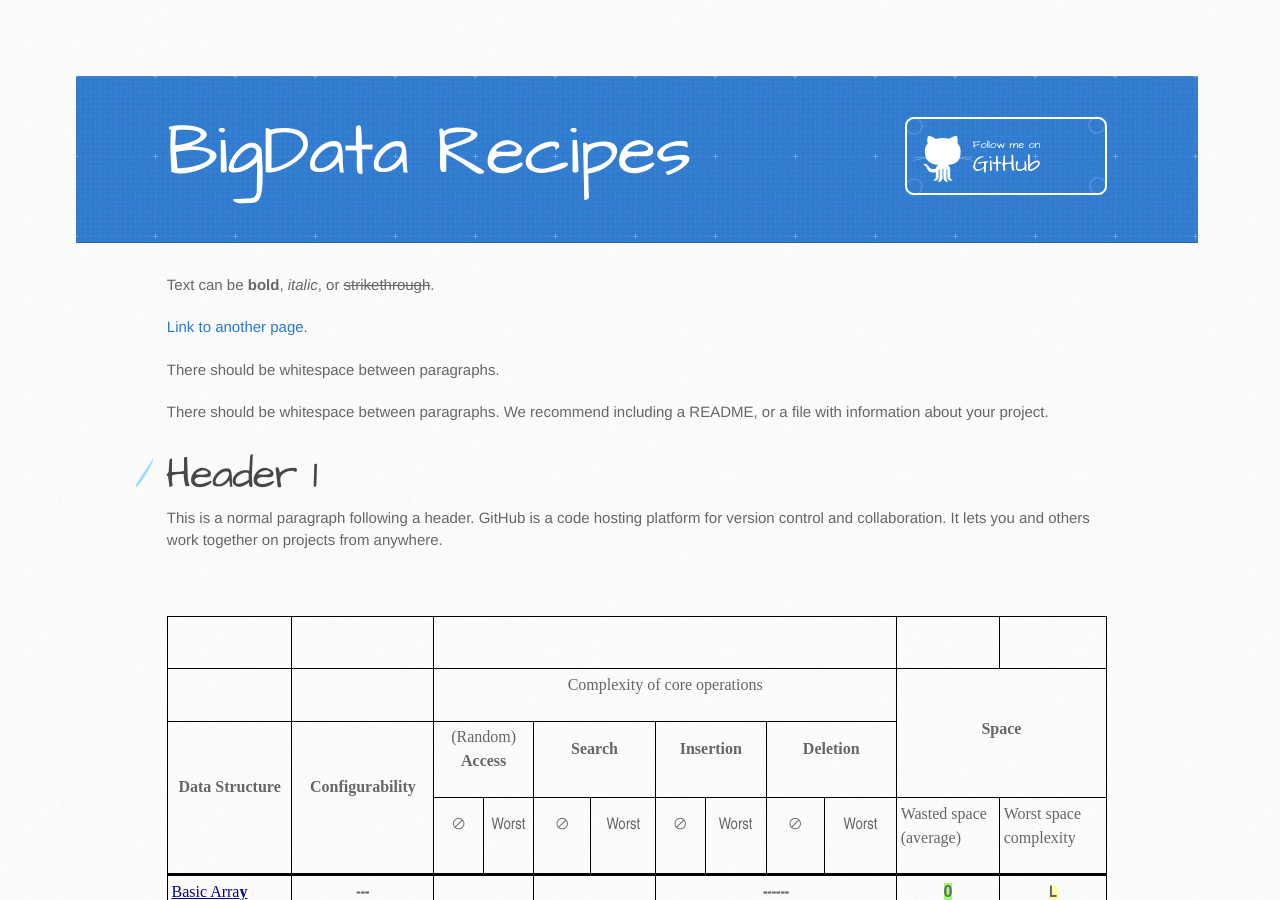
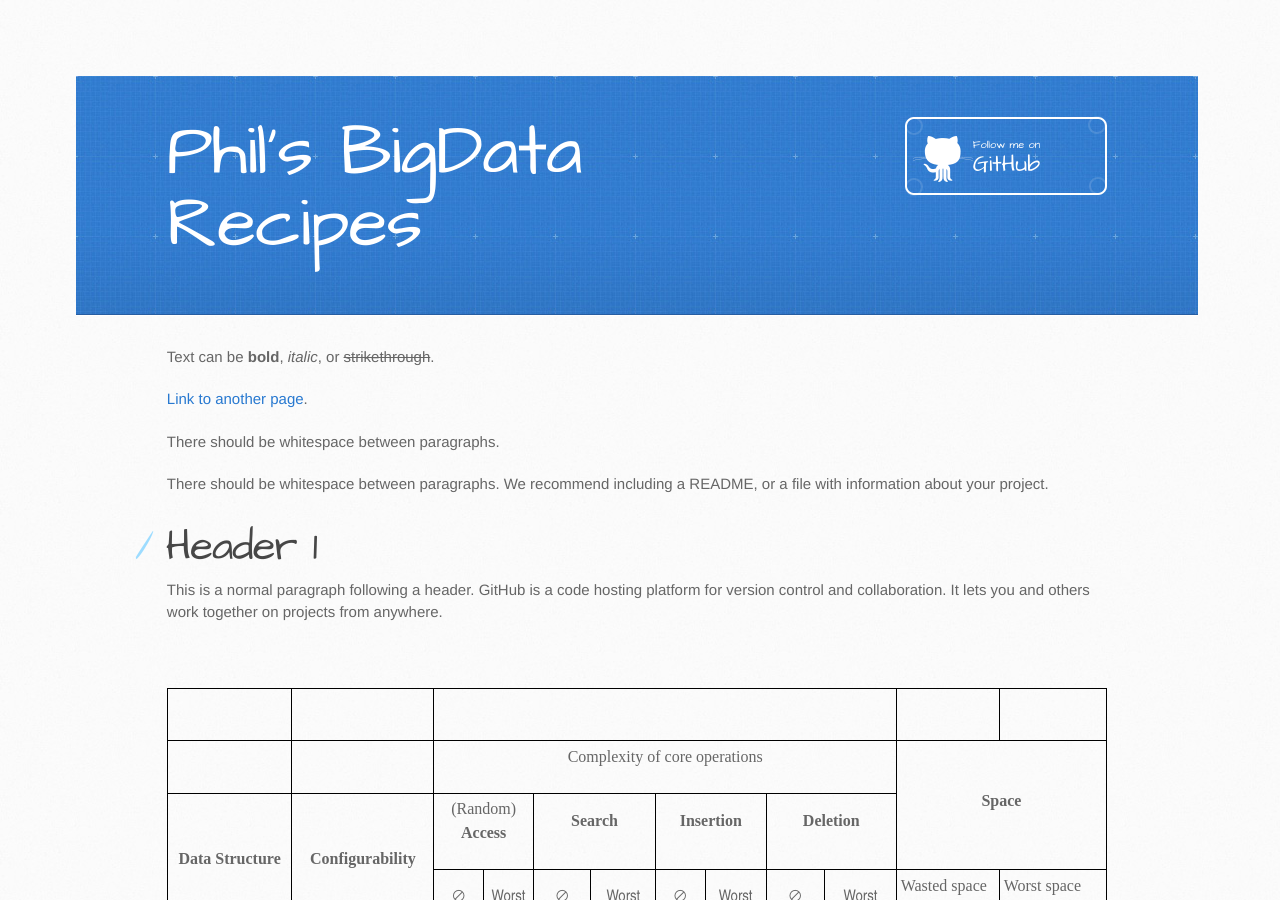
Before and after one commit to g1thubhub/g1thubhub.github.io, a Jekyll site: the page built from index2.md, in a window 1280 px wide and 900 px high. Built offline with Jekyll 4.4.1, drawn with Linux system fonts in a browser that asks for light colours.

Commit message:
Add myself

```diff
--- a/_layouts/default.html
+++ b/_layouts/default.html
@@ -18,7 +18,7 @@
     <header>
       <div class="inner">
         <a href="{{ '/' | absolute_url }}">
-          <h1>BigData Recipes</h1>
+          <h1>Phil's BigData Recipes</h1>
         </a>
         {% if site.github.is_project_page %}
           <a href="https://github.com/g1thubhub/bdrecipes" class="button"><small>View project on</small> GitHub</a>
```
